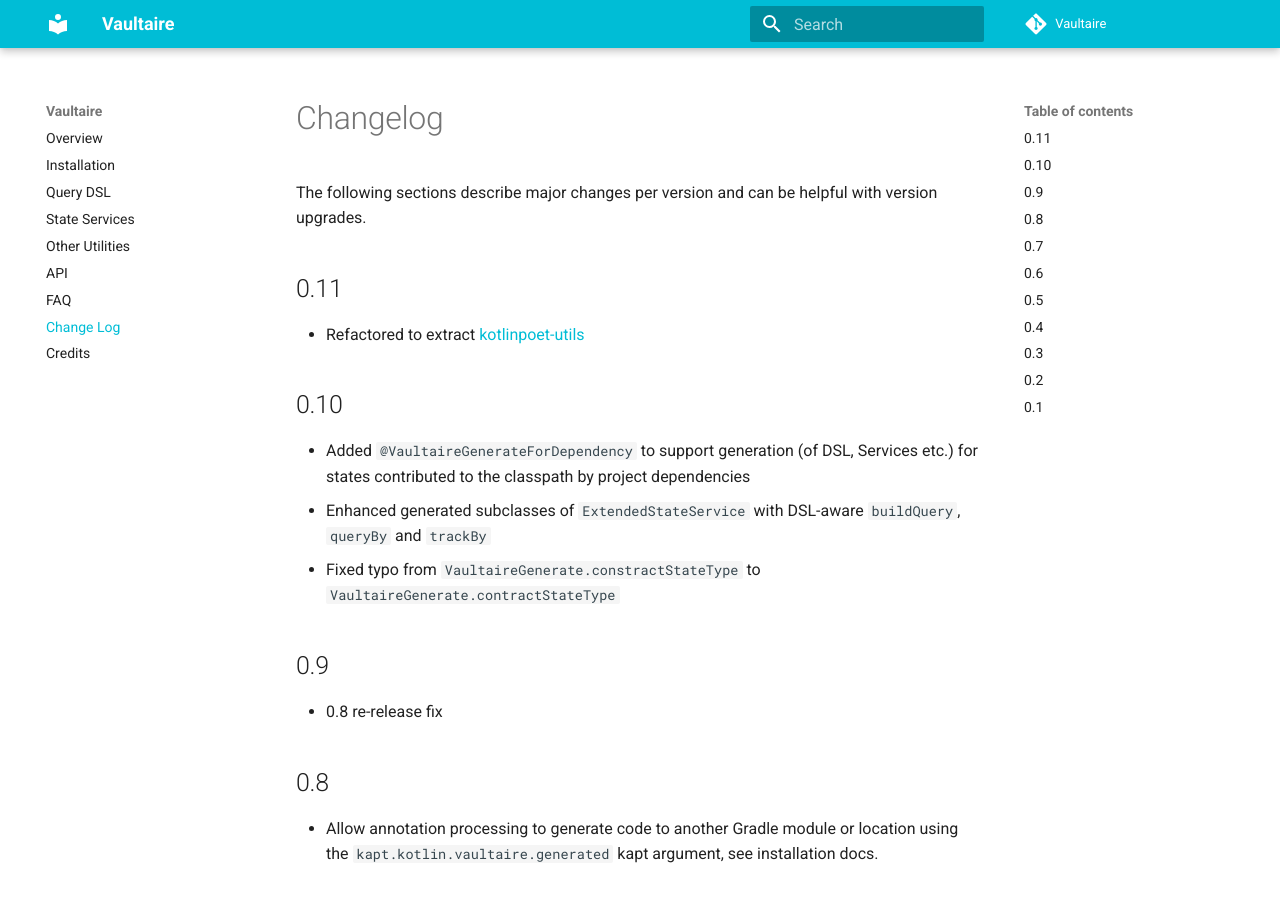
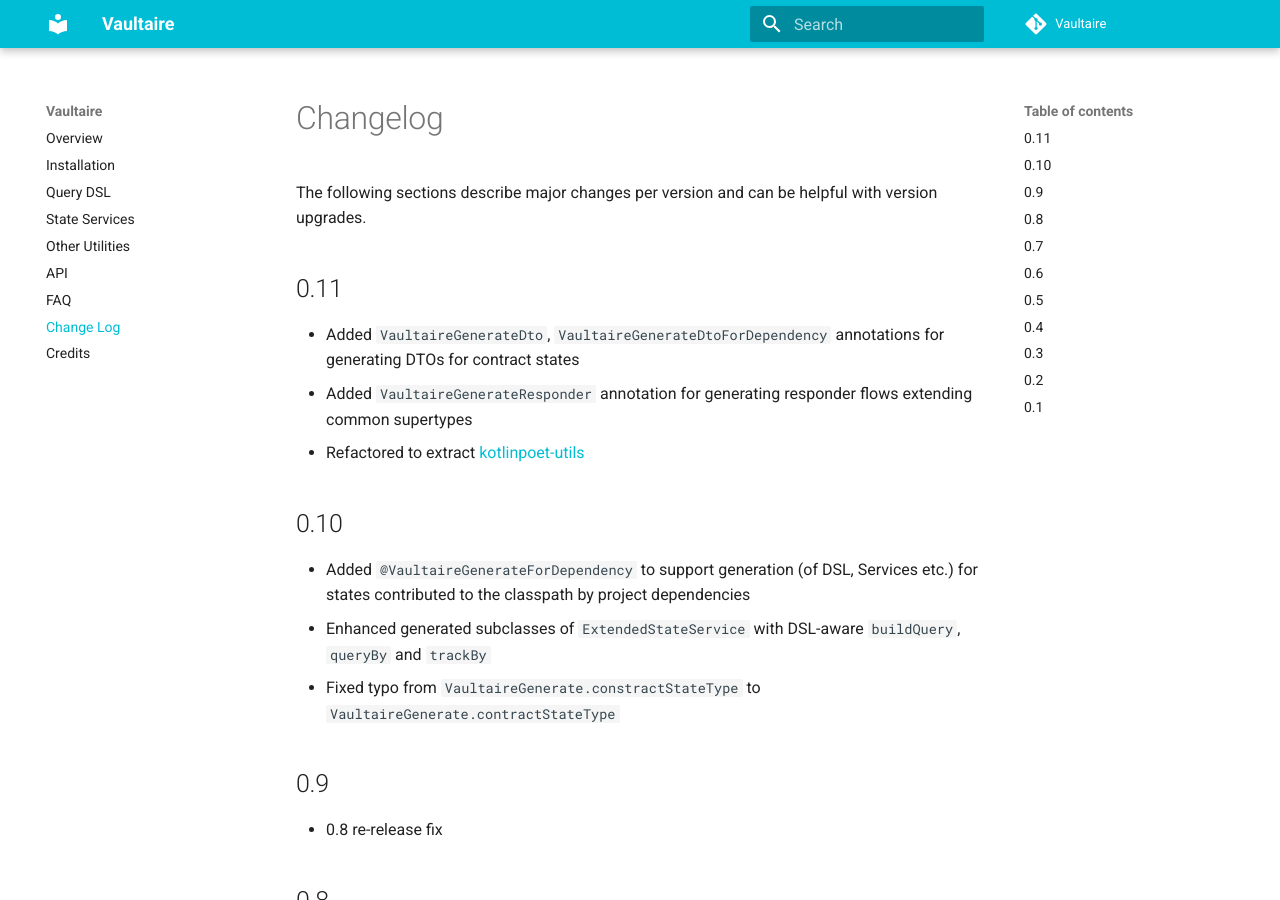
Before and after one commit to manosbatsis/vaultaire, an MkDocs documentation site: the page built from docs/changelog.md, in a window 1280 px wide and 900 px high. Built offline with MkDocs 1.6.1 and Material for MkDocs 9.7.7, drawn with Linux system fonts in a browser that asks for light colours; comment, search, counter and statistics services are not loaded.

Commit message:
updated changelog

```diff
--- a/docs/changelog.md
+++ b/docs/changelog.md
@@ -6,6 +6,8 @@ and can be helpful with version upgrades.
 
 ## 0.11
 
+- Added `VaultaireGenerateDto`, `VaultaireGenerateDtoForDependency` annotations for generating DTOs for contract states
+- Added `VaultaireGenerateResponder` annotation for generating responder flows extending common supertypes
 - Refactored to extract [kotlinpoet-utils](https://github.com/manosbatsis/kotlinpoet-utils)
 
 ## 0.10
```
